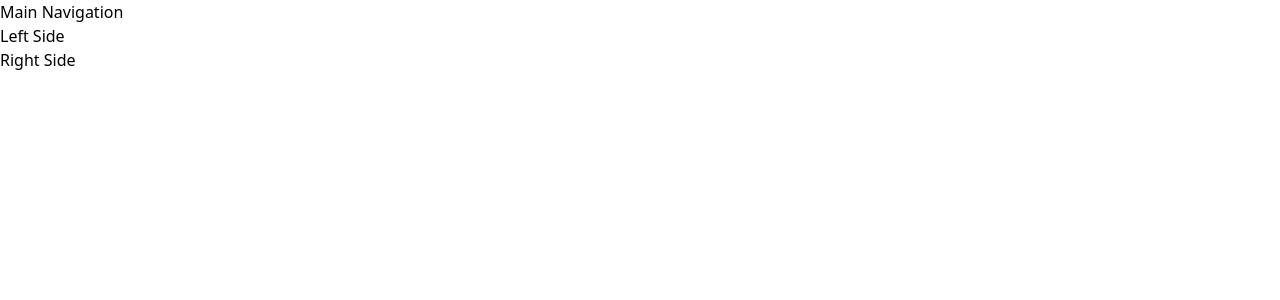
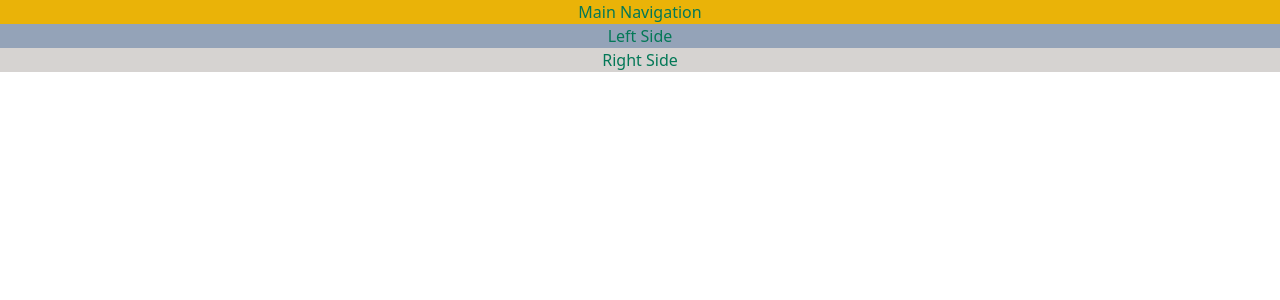
Before and after one commit to emmeiwhite/react-18-tailwind, a React (Vite) app: page / in a window 1280 px wide. Shown: the top 300 px of the page. Built offline with nearby package versions, Linux system fonts and the light colour scheme.

Commit message:
text-color and bg-color

```diff
--- a/src/App.jsx
+++ b/src/App.jsx
@@ -1,17 +1,17 @@
 function App() {
   return (
-    <>
-      <nav>Main Navigation</nav>
+    <section className="text-center text-emerald-700">
+      <nav className="bg-yellow-500">Main Navigation</nav>
 
       <main>
-        <div className="movies-wrapper">
+        <div className="bg-slate-400">
           <h1>Left Side</h1>
         </div>
-        <div className="movies-details">
+        <div className="bg-stone-300">
           <h1>Right Side</h1>
         </div>
       </main>
-    </>
+    </section>
   )
 }
 
```
